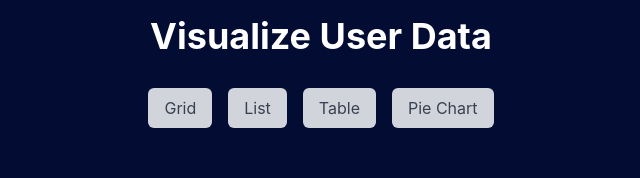
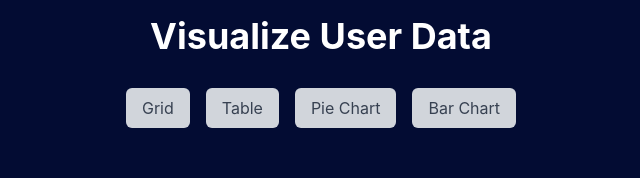
Before and after one commit to halakhellow/users-list, a React (Create React App) app: page / in a window 1280 px wide. Shown: the top 178 px of the page, without its empty margins (319-959 px from the left). Built offline with nearby package versions, Linux system fonts and the light colour scheme; no server answers.

Commit message:
add a bar-chart button in the homepage to visulaize specific data using it

```diff
--- a/src/components/Homepage.js
+++ b/src/components/Homepage.js
@@ -3,9 +3,9 @@ import React, { useState, useEffect } from "react";
 import Spinner from "./Spinner";
 
 import UsersGrid from "./UsersGrid";
-import UsersList from "./UsersList";
 import UsersTable from "./UsersTable";
 import PieChartComponent from "./PieChart";
+import BarChart from "./BarChart";
 
 const Homepage = () => {
   const [users, setUsers] = useState([]);
@@ -45,16 +45,6 @@ const Homepage = () => {
         </button>
         <button
           className={`${
-            displayType === "list"
-              ? "bg-lightOrange text-white"
-              : "bg-gray-300 text-gray-700"
-          } px-4 py-2 rounded-md`}
-          onClick={() => handleDisplayType("list")}
-        >
-          List
-        </button>
-        <button
-          className={`${
             displayType === "table"
               ? "bg-lightOrange text-white"
               : "bg-gray-300 text-gray-700"
@@ -73,15 +63,25 @@ const Homepage = () => {
         >
           Pie Chart
         </button>
+        <button
+          className={`${
+            displayType === "bar-chart"
+              ? "bg-lightOrange text-white"
+              : "bg-gray-300 text-gray-700"
+          } px-4 py-2 rounded-md`}
+          onClick={() => handleDisplayType("bar-chart")}
+        >
+          Bar Chart
+        </button>
       </div>
       {isLoading ? (
         <Spinner />
       ) : (
         <>
           {displayType === "grid" && <UsersGrid users={users} />}
-          {displayType === "list" && <UsersList users={users} />}
           {displayType === "table" && <UsersTable users={users} />}
           {displayType === "pie-chart" && <PieChartComponent users={users} />}
+          {displayType === "bar-chart" && <BarChart users={users} />}
         </>
       )}
     </div>
```
